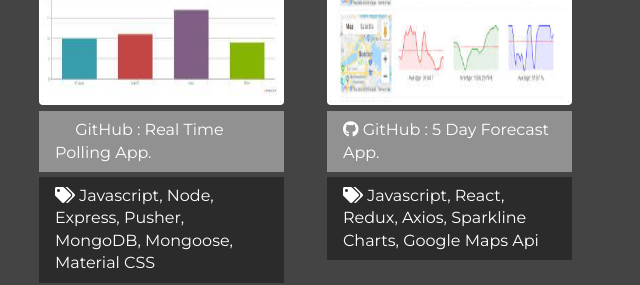
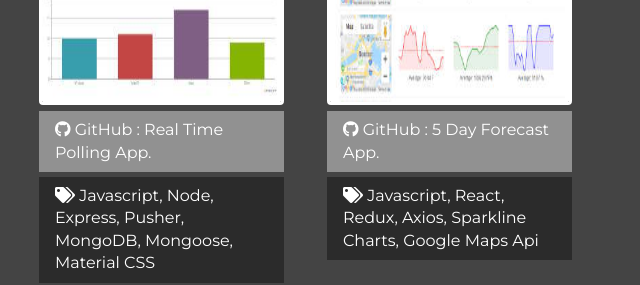
Before and after one commit to thomasmartin86/myportfolio, a website: page dist/work.html in a window 1280 px wide. Shown: the part 1320-1605 px from the top of the page, 609-1249 px from the left. Drawn offline with nearby package versions, Linux system fonts and the light colour scheme.

```diff
--- a/dist/work.html
+++ b/dist/work.html
@@ -183,7 +183,7 @@
                     <img class="item-image" src="./img/real-time-polling-app.jpg" alt="myTunes landing page clone">
                 </a>
                 <a href="https://github.com/thomasmartin86/real-time-polling-app" class="btn-light">
-                    <i class="fas fa-github"></i> GitHub : Real Time Polling App.
+                    <i class="fab fa-github"></i> GitHub : Real Time Polling App.
                 </a>
                 <a href="#!" class="btn-dark">
                     <i class="fas fa-tags"></i> Javascript, Node, Express, Pusher, MongoDB, Mongoose, Material CSS
```
